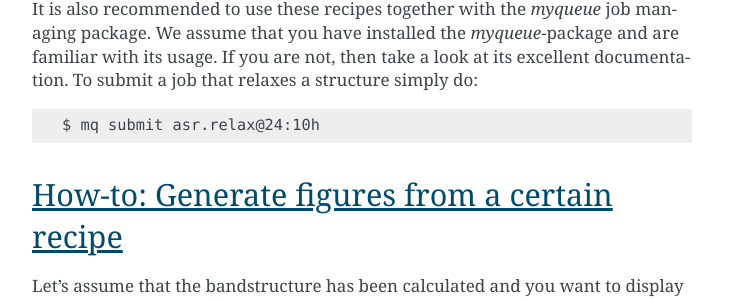
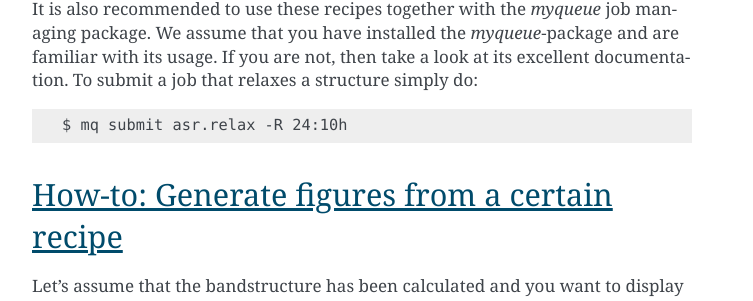
Before and after one commit to dijasila/Atomic-Simulation-Recipees, a Sphinx documentation site: the page built from docs/src/howtoguides/howtoguides.rst, in a window 1280 px wide and 900 px high, scrolled down 2278 px. Shown: the part 442-743 px from the top of the window, without its empty margins (388-1141 px from the left). Built offline with Sphinx 7.4.7, drawn with Linux system fonts in a browser that asks for light colours.

Commit message:
Fix documentation

```diff
--- a/docs/src/howtoguides/howtoguides.rst
+++ b/docs/src/howtoguides/howtoguides.rst
@@ -38,9 +38,9 @@ This can be done with the `magnetize` function of asr::
 
   $ asr run --dry-run setup.magnetize */*/*/*/
 
-We use the `run` function because that gives us the option to deal with many folders
-at once. You are now ready to run a
-workflow on the entire tree.
+We use the `run` function because that gives us the option to deal
+with many folders at once. You are now ready to run a workflow on the
+entire tree.
 
 XXX Set up workflow.
 
@@ -112,7 +112,7 @@ job managing package. We assume that you have installed the `myqueue`-package
 and are familiar with its usage. If you are not, then take a look at its excellent
 documentation. To submit a job that relaxes a structure simply do::
 
-  $ mq submit asr.relax@24:10h
+  $ mq submit asr.relax -R 24:10h
 
 
 How-to: Generate figures from a certain recipe
```
